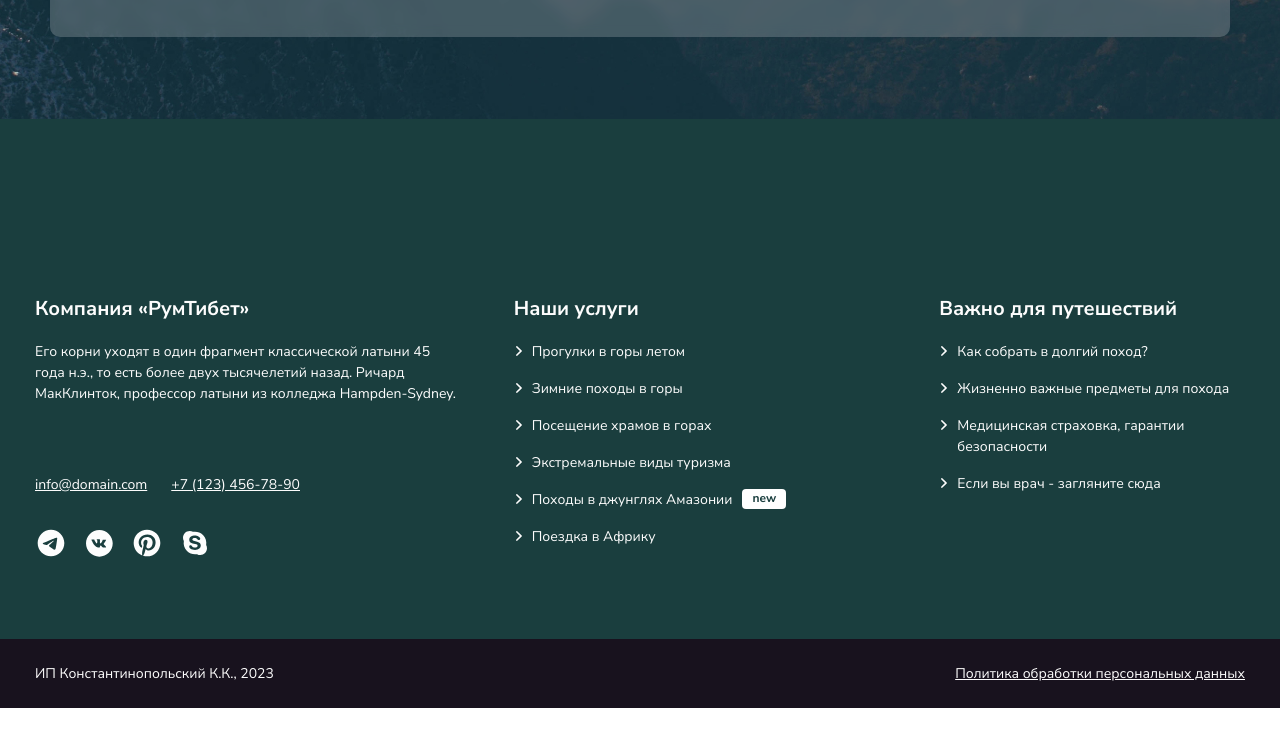
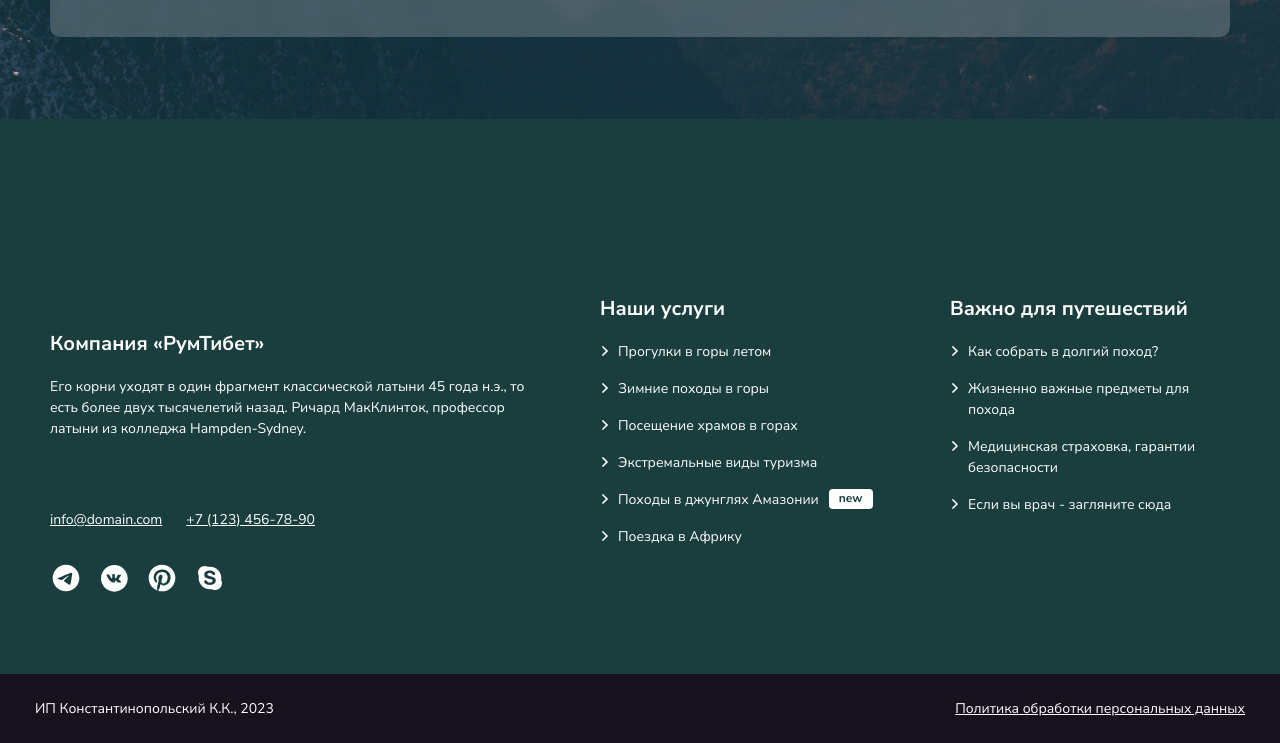
Before and after one commit to GuZaki/RoomTibet, a plain HTML site: page index.html in a window 1280 px wide. Shown: the part 866-1609 px from the top of the page. Before the commit the page ends 1574 px from the top, so only its background shows below. Drawn offline with Linux system fonts and the light colour scheme.

Commit message:
refactiring footer

```diff
--- a/css/footer.css
+++ b/css/footer.css
@@ -5,15 +5,18 @@
 
 .footer__top-inner {
     display: flex;
+    justify-content: space-between;
     gap: 20px;
-    padding: 178px 0 80px;
+    padding-top: 178px;
+    padding-bottom: 80px;
 }
 
 .footer__company-info {
     display: flex;
     flex-direction: column;
     flex: 1;
-    padding: 0px 35px 0px 0px;
+    max-width: 480px;
+    padding-top: 35px;
 }
 
 .footer__title {
@@ -47,17 +50,19 @@
     gap: 16px;
 }
 
-.footer__list {
+/* .footer__list {
     display: flex;
     gap: 120px;
-}
+} */
 
 .footer__services-list {
     flex: 1;
+    max-width: 280px;
 }
 
 .footer__travel-list {
     flex: 1;
+    max-width: 280px;
 }
 
 .menu {
--- a/index.html
+++ b/index.html
@@ -125,7 +125,7 @@
                         </a>
                     </div>
                 </div>
-                <div class="footer__list">
+                <!-- <div class="footer__list"> -->
                 <div class="footer__services-list">
                     <h3 class="footer__title">Наши услуги</h3>
 
@@ -150,6 +150,7 @@
                         </li>
                     </ul>
                 </div>
+
                 <div class="footer__travel-list">
                     <h3 class="footer__title">Важно для путешествий</h3>
 
@@ -168,8 +169,10 @@
                         </li>
                     </ul>
                 </div>
+                <!-- </div>             -->
                 </div>
-            </div>
+
+
         </div>
 
         <div class="footer__bottom">
```
Lines whose indentation alone changed are shown as unchanged.
